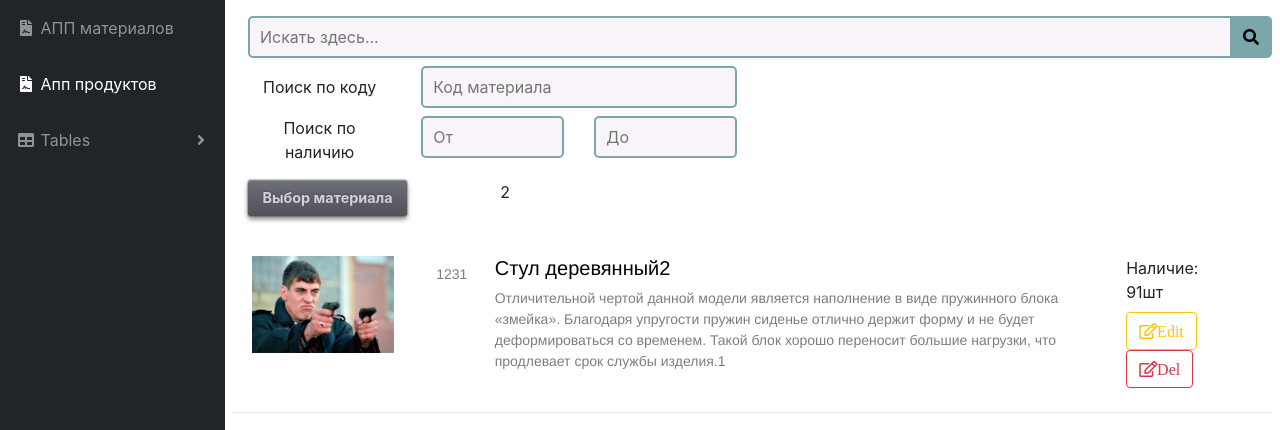
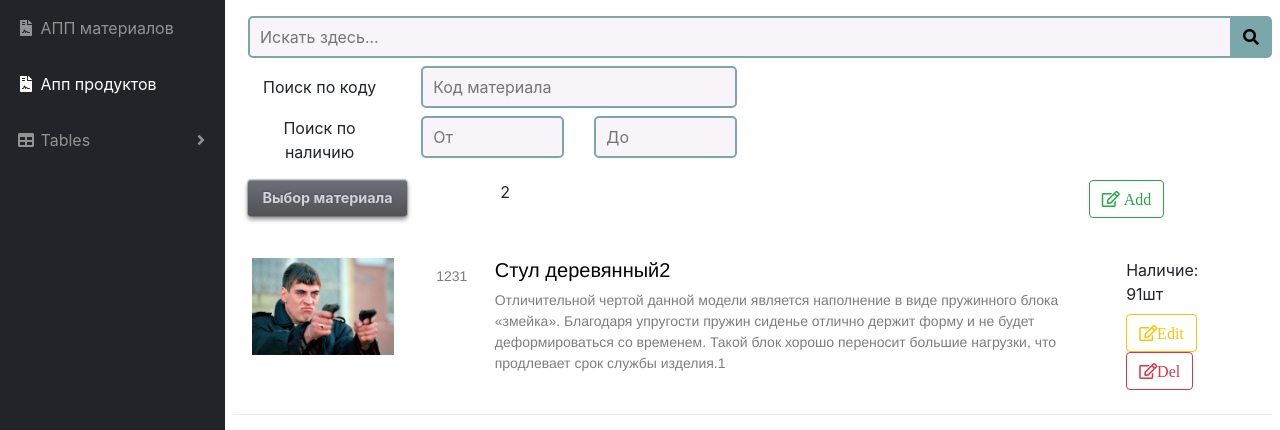
Before and after one commit to Dudoserg/DaigoSaito3, a Django app: page /product in a window 1280 px wide. Shown: the part 56-486 px from the top of the page. Run offline with Django 3.2, Linux system fonts and the light colour scheme; data comes from the database, SQL or seed files in the repository; both versions use the stored data as it was after the commit; parts of the project's set-up code (start-up, migrations or seed data) failed here and were passed over; some libraries are stand-ins or nearby versions.

Commit message:
+- готово

```diff
--- a/blog/templates/blog/allProduct.html
+++ b/blog/templates/blog/allProduct.html
@@ -80,7 +80,17 @@
                 <div class="col-lg-3  " >
                     <a href="#" id="btnChoiceMaterial" class="button" data-toggle="modal" data-target="#myModal">Выбор материала</a>
                 </div>
-                <div id="spisokMaterials" class="col-lg-9 " > 2 </div>
+                <div id="spisokMaterials" class="col-lg-7 " > 2 </div>
+                <div id="" class="col-lg-2 row" >
+                    <div id="" class="col-lg-2 " > </div>
+                    <div id="" class="col-lg-10 " >
+                          <a  href="{% url 'producAdd' %}" class="btn btn-outline-success fas fa-edit">
+                              Add
+                          </a>
+                    </div>
+
+                </div>
+
             </div>
         </div>
 
@@ -104,7 +114,7 @@
 
         </div>
 
-     >
+
 
     </div>
 
```
Also changed, not shown: blog/templates/blog/productAdd.html (+11 -10 lines), blog/static/img/ff010042f30d40ffb018a6c598f9c55c.jpg (added), db.sqlite3.
